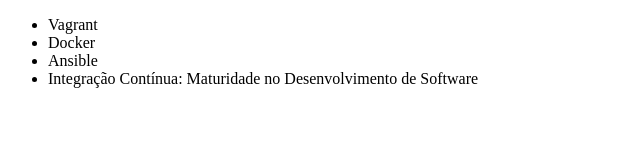
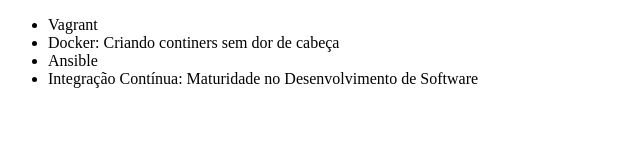
Before and after one commit to s-apps/dti-git, a plain HTML site: page index.html in a window 1280 px wide. Shown: the whole page, without its empty margins (0-640 px from the left). Drawn offline with Linux system fonts and the light colour scheme.

Commit message:
Corrigindo nome do curso de Docker

```diff
--- a/index.html
+++ b/index.html
@@ -9,7 +9,7 @@
 <body>
     <ul>
 	<li>Vagrant</li>
-	<li>Docker</li>
+	<li>Docker: Criando continers sem dor de cabeça</li>
 	<li>Ansible</li>
 	<li>Integração Contínua: Maturidade no Desenvolvimento de Software</li>
     </ul>
```
